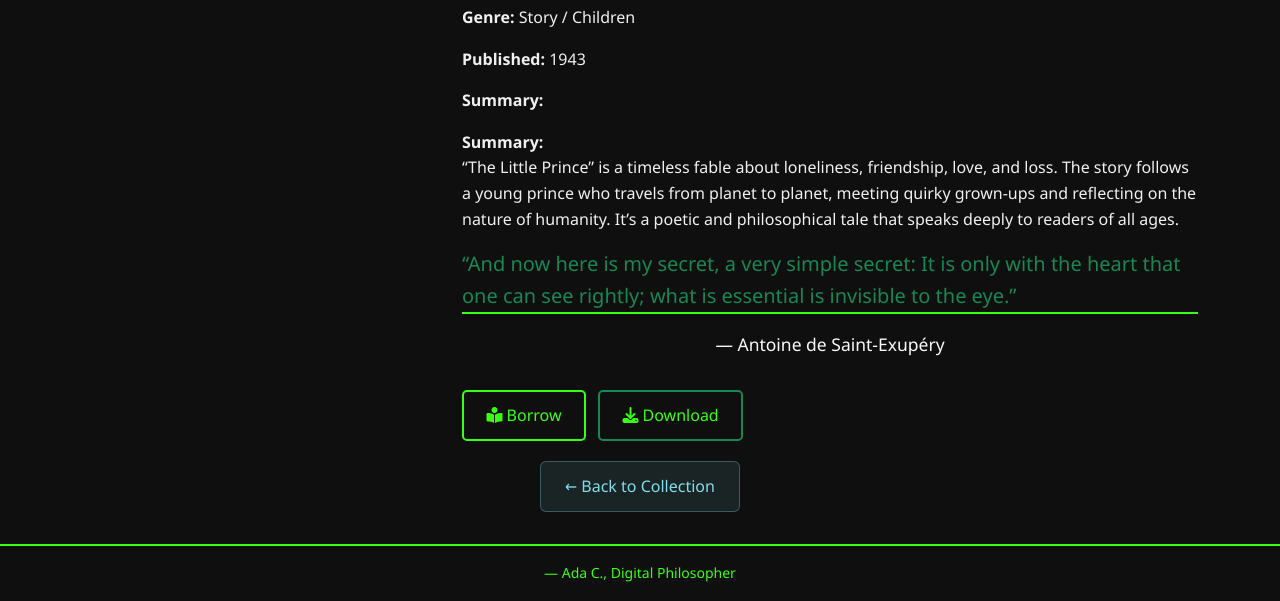
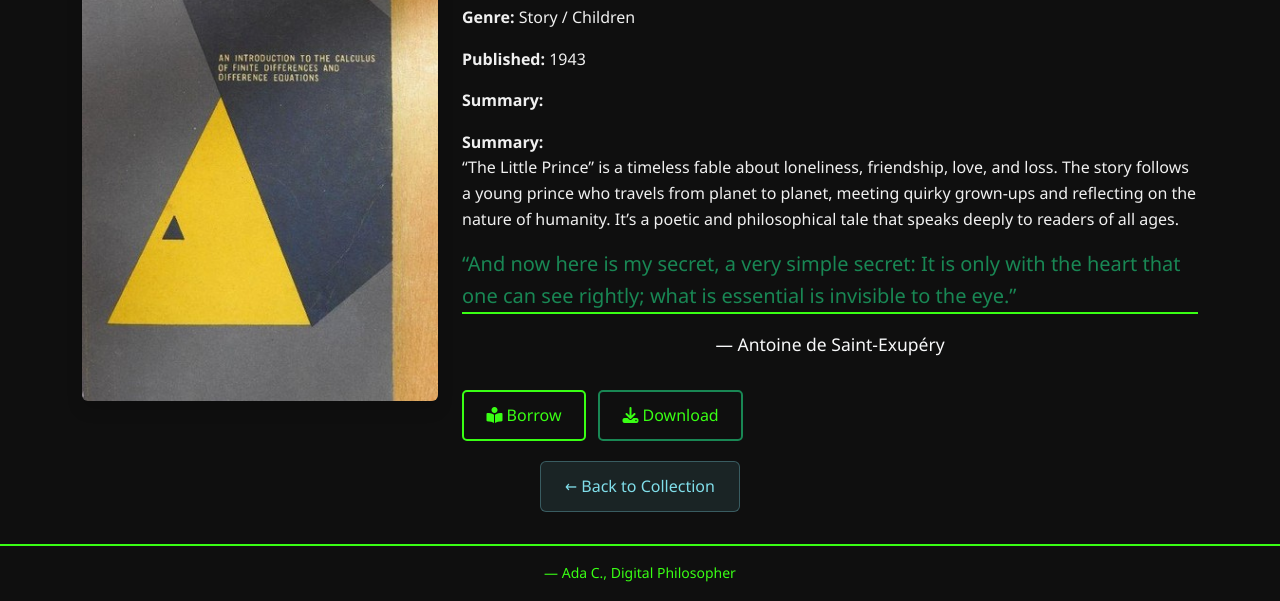
Before and after one commit to Kundarz/Silent-Library-2, a plain HTML site: page book-1.html in a window 1280 px wide. Shown: the part 381-982 px from the top of the page. Drawn offline with nearby package versions, Linux system fonts and the light colour scheme; the site is published under a folder, as on GitHub Pages, so addresses that start at the root find nothing.

Commit message:
Update book-1.html

```diff
--- a/book-1.html
+++ b/book-1.html
@@ -40,7 +40,7 @@
 <main class="container py-5">
 <div class="row">
     <div class="col-md-4 text-center">
-      <img src="/assets/book1.jpg" alt="The Little Prince Cover" class="img-fluid rounded shadow" />
+      <img src="assets/book1.jpg" alt="The Little Prince Cover" class="img-fluid rounded shadow" />
     </div>
     <div class="col-md-8">
       <h2 class="text-success">The Little Prince</h2>
```
